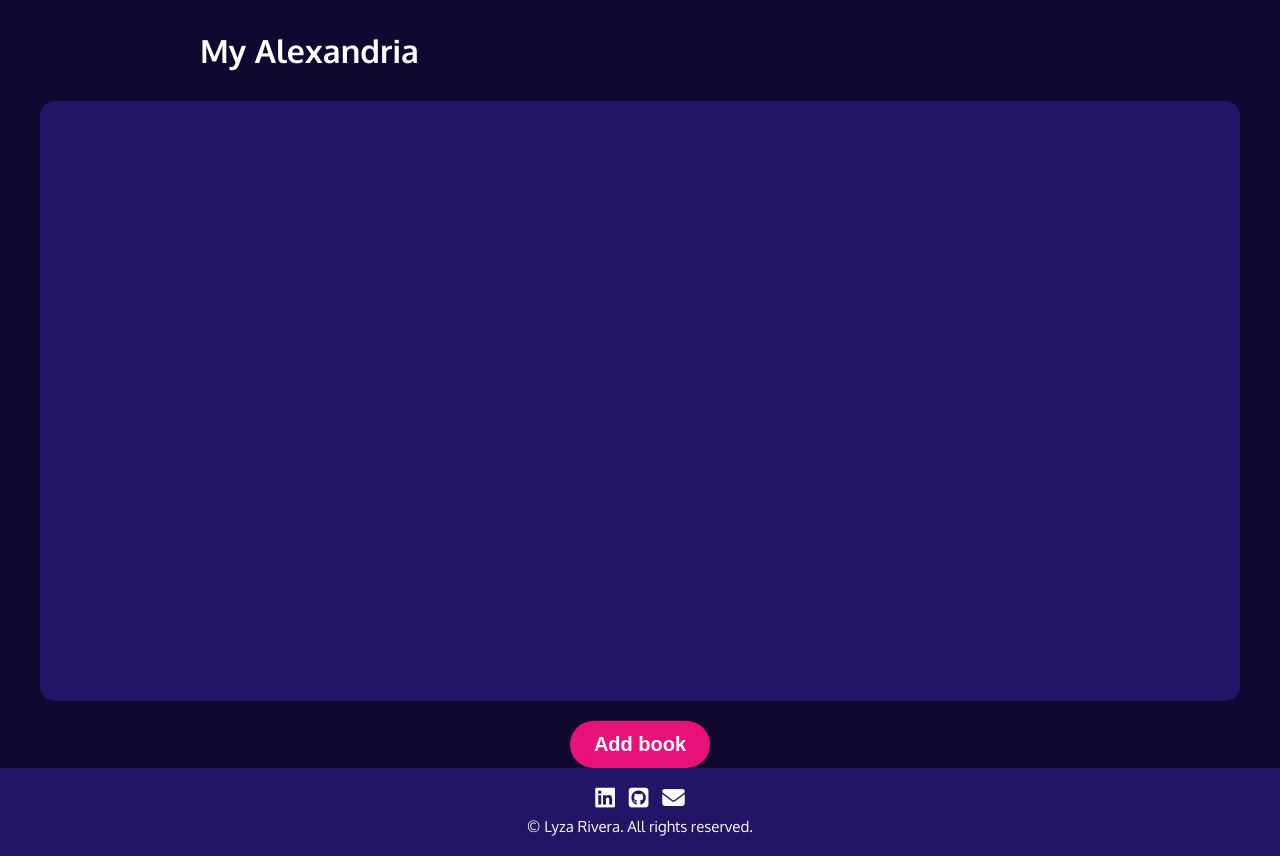
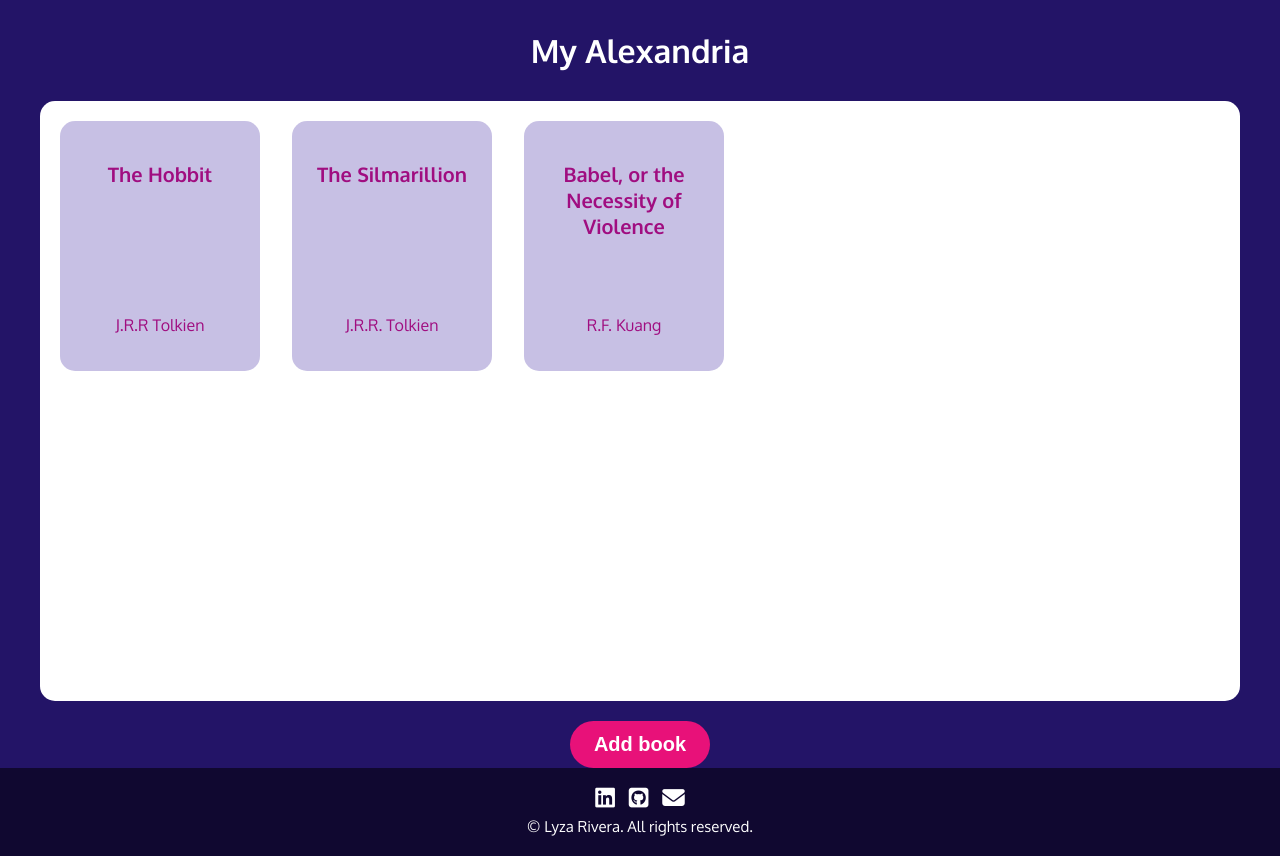
Before and after one commit to AlixiaDae/library-demo, a plain HTML site: page index.html in a window 1280 px wide. Drawn offline with Linux system fonts and the light colour scheme.

Commit message:
Create card function to populate shelf

```diff
--- a/script.js
+++ b/script.js
@@ -46,7 +46,7 @@ library.addBook(babel)
 // DOM Manipulator
 
 const main = document.querySelector("main")
-const screen = document.querySelector(".screen")
+const shelf = document.querySelector(".shelf")
 
 const addBookBtn = document.getElementById("addBooksBtn")
 const bookForm = document.querySelector("form")
@@ -62,6 +62,7 @@ function createCard(book) {
     card.classList.add("card")
 
     const title = document.createElement("p")
+    title.classList.add("title")
     title.textContent = book.name
 
     const author = document.createElement("p")
@@ -71,3 +72,12 @@ function createCard(book) {
 
     return card
 }
+
+function populateShelf(parentElement) {
+    for(let book of library.getBooks()) {
+        parentElement.appendChild(createCard(book))
+    }
+}
+
+
+populateShelf(shelf)
--- a/scss/_variables.scss
+++ b/scss/_variables.scss
@@ -2,6 +2,7 @@ $white: hsl(0,0,100%);
 $darkpurple: hsl(251, 70%, 11%);
 $mediumpurple: hsl(251, 68%, 24%);
 $lightpurple: hsl(251, 54%, 42%);
+$cardpurple: hsla(251, 54%, 42%, 0.3);
 $purple: hsl(313, 85%, 34%);
 $vpurple: hsl(331, 86%, 49%);
 $rosepink: hsl(323, 85%, 79%);
--- a/scss/style.scss
+++ b/scss/style.scss
@@ -5,8 +5,9 @@ body {
 }
 
 header {
-    padding: 30px 200px 30px 200px;
-    background-color: $darkpurple;
+    padding: 30px;
+    text-align: center;
+    background-color: $mediumpurple;
     color: $white;
 }
 
@@ -18,7 +19,7 @@ main {
     flex-direction: column;
     gap: 20px;
     position: relative;
-    background-color: $darkpurple;
+    background-color: $mediumpurple;
 
     .shelf {
         display: grid;
@@ -27,10 +28,25 @@ main {
         height: 600px;
         width: 1200px;
         border-radius: 15px;
-        background-color:$mediumpurple;
+        background-color: $white;
+        padding: 20px;
 
         .card {
-            background-color: $lightpurple;
+            display: flex;
+            flex-direction: column;
+            justify-content: space-between;
+            background-color: $cardpurple;
+            padding: 20px;
+            width: 200px;
+            height: 250px;
+            border-radius: 15px;
+            color: $purple;
+            text-align: center;
+
+            .title {
+                font-size: 20px;
+                font-weight: map-get($font-weights, bold);
+            }
         }
     }
 
@@ -129,13 +145,10 @@ button {
     display: block;
 }
 
-
-
-
 footer {
     padding: 20px;
     text-align: center;
-    background-color: $mediumpurple;
+    background-color: $darkpurple;
     color: white;
     font-size: 15px;
     display: flex;
```
Also changed, not shown: css/style.css, 1 other file.
